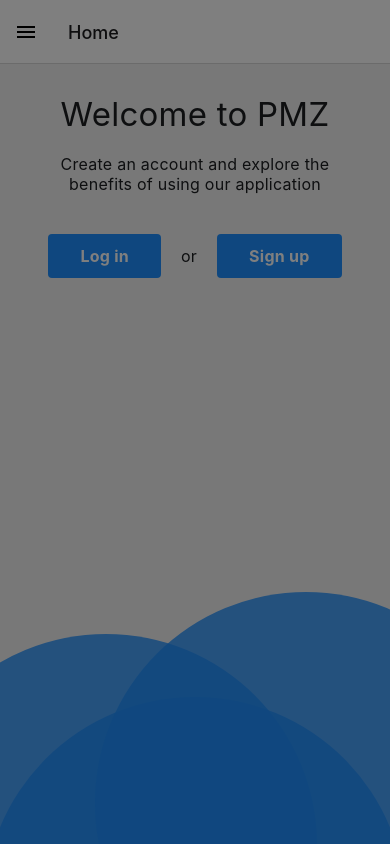
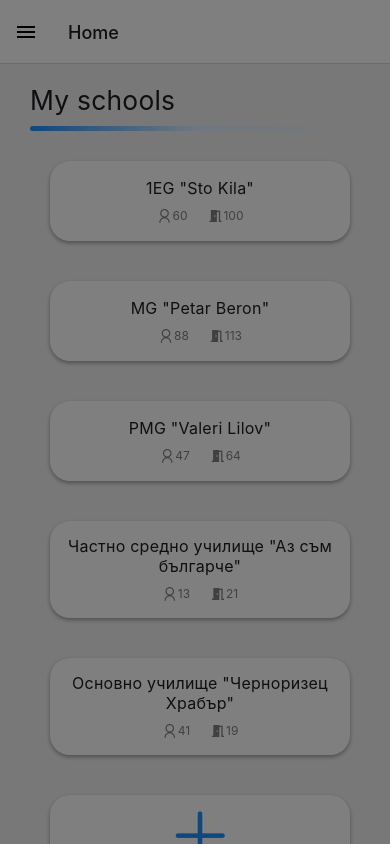
Before and after one commit to victor3012/school-program-generator, a React Native app in the folder client/: screen /Home in a window 390 px wide. Built offline with nearby package versions, Linux system fonts and the light colour scheme.

Commit message:
choose school view

```diff
--- /dev/null
+++ b/client/src/components/Separator.js
@@ -0,0 +1,17 @@
+import { LinearGradient } from "expo-linear-gradient";
+import styleVar from '../styles/styleVar';
+
+export default function Separator({
+    width = "100%",
+    height = 5,
+    marginVertical = 10,
+    marginHorizontal = 0,
+    colors = [styleVar.mainBackgroundColor, styleVar.blueShadow, styleVar.blue],
+}) {
+    return (
+        <LinearGradient style={{ width, height, marginVertical, marginHorizontal, borderRadius: 20 }}
+            colors={colors}
+            start={[1, 0]}
+        />
+    )
+}
--- a/client/src/mockdata.js
+++ b/client/src/mockdata.js
@@ -6,6 +6,6 @@ export const schools = [
     { id: '5', name: 'Основно училище "Черноризец Храбър"', teachersCount: 41, roomsCount: 19 },
 ]
 
-export const isAuth = false;
+export const isAuth = true;
 
-export const isAdmin = false;
+export const isAdmin = true;
--- a/client/src/screens/Home/Home.js
+++ b/client/src/screens/Home/Home.js
@@ -1,7 +1,7 @@
 import { StyleSheet, View } from 'react-native';
 
 import WelcomePage from "./WelcomePage";
-// import Schools from "./Schools";  TODO
+import Schools from "./Schools";
 
 import styleVar from '../../styles/styleVar';
 import globalStyles from '../../styles/globalStyles';
@@ -12,7 +12,7 @@ export default function Home() {
     return (
         isAuth
             ? <View style={styles.container}>
-                {/* <Schools /> */}
+                <Schools />
             </View>
             : <WelcomePage />
     );
--- /dev/null
+++ b/client/src/screens/Home/Schools.js
@@ -0,0 +1,113 @@
+import { useLinkTo } from "@react-navigation/native";
+import { Text, View, Pressable, StyleSheet, Platform } from "react-native";
+import AntDesignIcon from 'react-native-vector-icons/AntDesign'
+import MaterialIcon from 'react-native-vector-icons/MaterialIcons'
+import Separator from "../../components/Separator";
+
+import globalStyles from "../../styles/globalStyles";
+import styleVar from "../../styles/styleVar";
+
+import { schools, isAdmin, isAuth } from "../../mockdata";
+
+export default function Schools() {
+    const linkTo = useLinkTo();
+
+    const createSchoolButtonHandler = () => {
+        if (!isAdmin) {
+            alert("Your account has not been granted permission to create schools");
+            return;
+        }
+
+        alert('TODO: create school');
+    }
+
+    return (
+        <View>
+            <Text style={[globalStyles.text, styles.subHeading]}>My schools</Text>
+
+            <Separator />
+
+            <View style={styles.container}>
+                {schools.map(school =>
+                    <Pressable key={school.id}
+                        onPress={() => linkTo({ screen: 'School', params: { id: school.id } })}
+                        style={({ pressed }) => [globalStyles.basicContainer, styles.schoolBox, {
+                            backgroundColor: pressed ? styleVar.blueShadow : styleVar.white,
+                        }]}
+                        selectable={false}
+                        adjustsFontSizeToFit={true}>
+                        <>
+                            <Text selectable={false} adjustsFontSizeToFit={true} style={[globalStyles.text, { textAlign: 'center' }]}>
+                                {school.name}
+                            </Text>
+
+                            <View style={styles.infoContainer}>
+                                <View style={styles.info}>
+                                    <AntDesignIcon name="user"
+                                        size={styleVar.smallIconSize}
+                                        color={styleVar.gray} />
+                                    <Text selectable={false} style={styles.infoText}>
+                                        {school.teachersCount}
+                                    </Text>
+                                </View>
+                                <View style={styles.info}>
+                                    <MaterialIcon name="meeting-room"
+                                        size={styleVar.smallIconSize}
+                                        color={styleVar.gray} />
+                                    <Text selectable={false} style={styles.infoText}>
+                                        {school.roomsCount}
+                                    </Text>
+                                </View>
+                            </View>
+                        </>
+                    </Pressable >
+                )}
+                <Pressable onPress={createSchoolButtonHandler}
+                    style={({ pressed }) => [globalStyles.basicContainer, styles.schoolBox, {
+                        backgroundColor: pressed ? styleVar.blueShadow : styleVar.white,
+                        padding: 0
+                    }]}
+                    selectable={false}>
+                    <AntDesignIcon name="plus"
+                        size={65}
+                        color={isAdmin ? styleVar.blue : styleVar.gray} />
+                </Pressable>
+            </View >
+        </View>
+    )
+}
+
+const styles = StyleSheet.create({
+    subHeading: {
+        fontSize: 1.2 * styleVar.largeFontSize
+    },
+    container: {
+        flexDirection: Platform.OS === 'web' ? 'row' : 'column',
+        flexWrap: 'wrap'
+    },
+    schoolBox: {
+        padding: 15,
+        width: Platform.OS === 'web' ? 300 : '100%',
+        marginHorizontal: Platform.OS === 'web' ? 20 : 0,
+        marginVertical: Platform.OS === 'web' ? 20 : 10,
+        minHeight: 80,
+        display: 'flex',
+        flexDirection: 'column',
+        fontSize: styleVar.largeFontSize,
+    },
+    infoContainer: {
+        marginTop: 10,
+        flexDirection: 'row',
+        justifyContent: 'center',
+        flexWrap: 'wrap',
+    },
+    info: {
+        flexDirection: 'row',
+        flexWrap: 'wrap',
+        marginHorizontal: 10
+    },
+    infoText: {
+        fontSize: styleVar.smallFontSize,
+        color: styleVar.gray
+    }
+});
```
